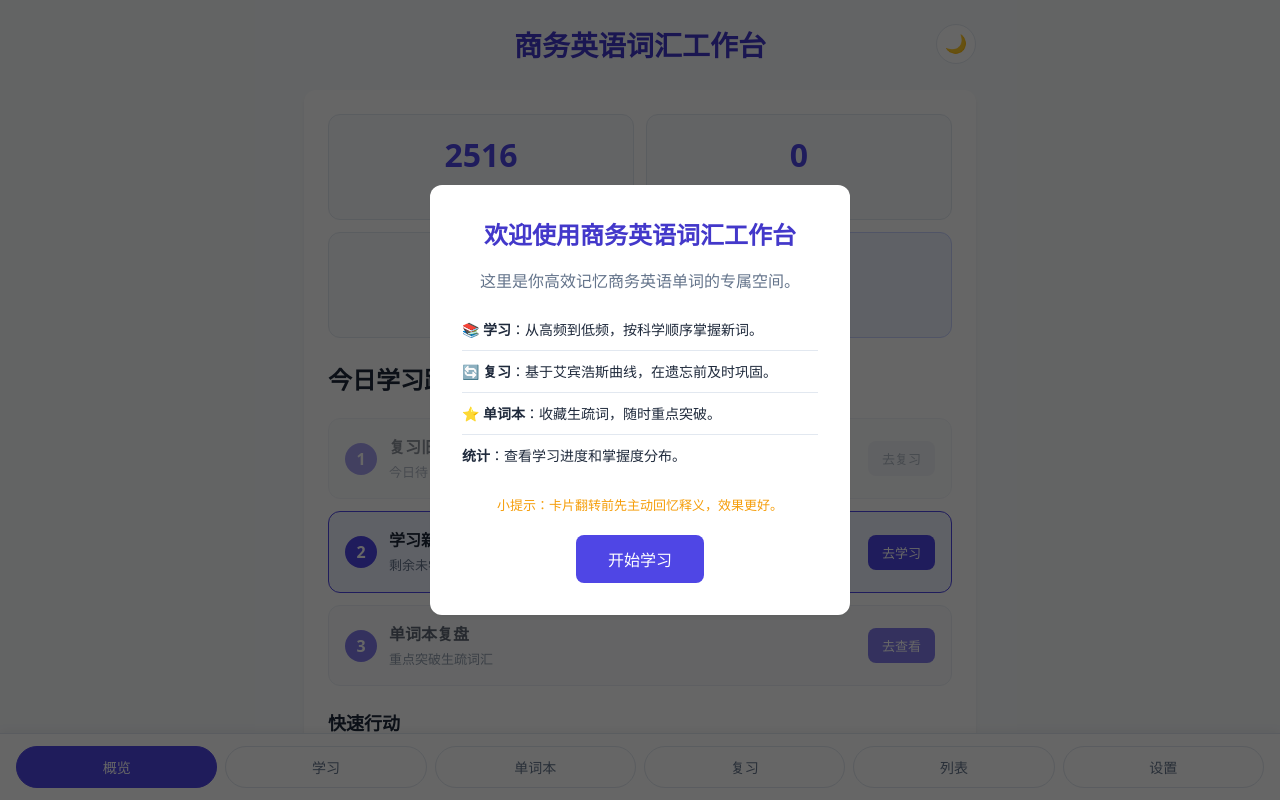
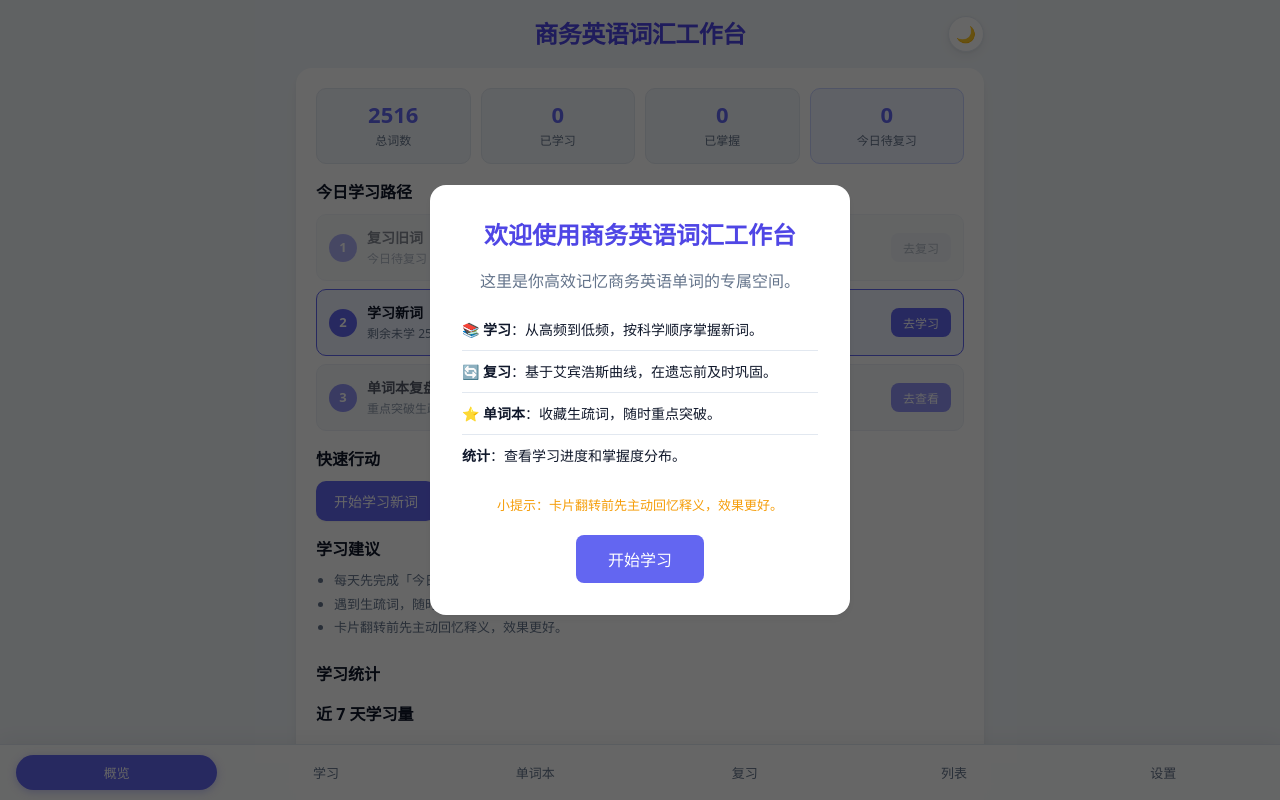
Before and after one commit to obcdengjianhao/business-english-workbench, a React (Vite) app: page / in a window 1280 px wide. Shown: the top 800 px of the page. Built offline with nearby package versions, Linux system fonts and the light colour scheme; the HTML template or start-up script is replaced by a standard one.

Commit message:
style: polish UI and remove blank areas; fix index.html duplicate body

```diff
--- a/index.html
+++ b/index.html
@@ -1,12 +1,12 @@
 <!doctype html>
-<html lang="en">
+<html lang="zh-CN">
   <head>
     <meta charset="UTF-8" />
-    <link rel="icon" type="image/svg+xml" href="/favicon.svg" />
-    <meta name="viewport" content="width=device-width, initial-scale=1.0" />
+    <link rel="icon" type="image/svg+xml" href="/business-english-workbench/favicon.svg" />
+    <meta name="viewport" content="width=device-width, initial-scale=1.0, maximum-scale=1.0, user-scalable=no" />
     <meta name="theme-color" content="#4f46e5" />
-    <link rel="manifest" href="/manifest.json" />
-    <title>business-english-workbench</title>
+    <link rel="manifest" href="/business-english-workbench/manifest.json" />
+    <title>商务英语词汇工作台</title>
   </head>
   <body>
     <div id="root"></div>
@@ -20,8 +20,3 @@
     </script>
   </body>
 </html>
-  <body>
-    <div id="root"></div>
-    <script type="module" src="/src/main.jsx"></script>
-  </body>
-</html>
--- a/src/index.css
+++ b/src/index.css
@@ -1,16 +1,18 @@
 :root {
-  --primary: #4f46e5;
-  --primary-dark: #4338ca;
-  --success: #22c55e;
+  --primary: #6366f1;
+  --primary-dark: #4f46e5;
+  --success: #10b981;
   --warning: #f59e0b;
   --danger: #ef4444;
-  --bg: #f8fafc;
+  --bg: #f1f5f9;
   --surface: #ffffff;
-  --text: #1e293b;
+  --text: #0f172a;
   --text-muted: #64748b;
   --border: #e2e8f0;
-  --shadow: 0 4px 6px -1px rgba(0, 0, 0, 0.05), 0 2px 4px -2px rgba(0, 0, 0, 0.05);
-  --radius: 12px;
+  --shadow: 0 1px 3px rgba(0, 0, 0, 0.05), 0 4px 12px rgba(0, 0, 0, 0.05);
+  --shadow-lg: 0 4px 6px -1px rgba(0, 0, 0, 0.05), 0 10px 20px -5px rgba(0, 0, 0, 0.05);
+  --radius: 16px;
+  --radius-sm: 10px;
 
   font-family: system-ui, -apple-system, BlinkMacSystemFont, 'Segoe UI', Roboto, sans-serif;
   line-height: 1.5;
@@ -34,36 +36,40 @@ body {
 .app {
   max-width: 720px;
   margin: 0 auto;
-  padding: 24px;
+  padding: 16px 16px 96px;
   transition: background 0.3s, color 0.3s;
 }
 
 .app-header {
   text-align: center;
-  margin-bottom: 24px;
+  margin-bottom: 16px;
   position: relative;
 }
 
 .app-header h1 {
-  font-size: 28px;
-  margin: 0 0 16px;
+  font-size: 24px;
+  margin: 0;
   color: var(--primary-dark);
+  font-weight: 800;
+  letter-spacing: -0.02em;
 }
 
 .theme-toggle {
   position: absolute;
   right: 0;
-  top: 0;
+  top: 50%;
+  transform: translateY(-50%);
   background: var(--surface);
   border: 1px solid var(--border);
   border-radius: 999px;
-  width: 40px;
-  height: 40px;
-  font-size: 18px;
+  width: 36px;
+  height: 36px;
+  font-size: 16px;
   cursor: pointer;
   display: flex;
   align-items: center;
   justify-content: center;
+  box-shadow: var(--shadow);
 }
 
 .app-nav {
@@ -94,9 +100,8 @@ body {
 .app-main {
   background: var(--surface);
   border-radius: var(--radius);
-  box-shadow: var(--shadow);
-  padding: 24px;
-  margin-bottom: 80px;
+  box-shadow: var(--shadow-lg);
+  padding: 20px;
   animation: fadeIn 0.3s ease;
 }
 
@@ -116,21 +121,22 @@ body {
   bottom: 0;
   left: 0;
   right: 0;
-  background: var(--surface);
+  background: rgba(255, 255, 255, 0.92);
+  backdrop-filter: blur(10px);
   border-top: 1px solid var(--border);
-  padding: 12px 16px;
-  box-shadow: 0 -2px 10px rgba(0, 0, 0, 0.05);
+  padding: 10px 16px calc(10px + env(safe-area-inset-bottom));
+  box-shadow: 0 -4px 20px rgba(0, 0, 0, 0.05);
   z-index: 100;
 }
 
 .bottom-nav button {
   flex: 1;
-  padding: 10px 8px;
-  border: 1px solid var(--border);
-  background: var(--surface);
+  padding: 8px 6px;
+  border: none;
+  background: transparent;
   border-radius: 999px;
   cursor: pointer;
-  font-size: 14px;
+  font-size: 13px;
   color: var(--text-muted);
   transition: all 0.2s;
   white-space: nowrap;
@@ -140,21 +146,21 @@ body {
 .bottom-nav button.active {
   background: var(--primary);
   color: #fff;
-  border-color: var(--primary);
+  box-shadow: 0 2px 8px rgba(99, 102, 241, 0.35);
 }
 
 /* Dashboard */
 .stats-grid {
   display: grid;
-  grid-template-columns: repeat(2, 1fr);
-  gap: 12px;
-  margin-bottom: 24px;
+  grid-template-columns: repeat(4, 1fr);
+  gap: 10px;
+  margin-bottom: 16px;
 }
 
 .stat-card {
   background: var(--bg);
-  border-radius: var(--radius);
-  padding: 16px;
+  border-radius: var(--radius-sm);
+  padding: 12px 8px;
   text-align: center;
   border: 1px solid var(--border);
   cursor: pointer;
@@ -173,35 +179,36 @@ body {
 
 .stat-number {
   display: block;
-  font-size: 32px;
-  font-weight: 700;
+  font-size: 22px;
+  font-weight: 800;
   color: var(--primary);
+  line-height: 1.2;
 }
 
 .stat-label {
-  font-size: 14px;
+  font-size: 12px;
   color: var(--text-muted);
 }
 
 .quick-actions,
 .tips,
 .learning-path {
-  margin-top: 24px;
+  margin-top: 16px;
 }
 
 .learning-path .path-steps {
   display: flex;
   flex-direction: column;
-  gap: 12px;
+  gap: 8px;
 }
 
 .path-step {
   display: flex;
   align-items: center;
-  gap: 12px;
-  padding: 16px;
+  gap: 10px;
+  padding: 12px;
   border: 1px solid var(--border);
-  border-radius: var(--radius);
+  border-radius: var(--radius-sm);
   background: var(--bg);
   opacity: 0.7;
   transition: opacity 0.2s;
@@ -222,8 +229,8 @@ body {
 }
 
 .path-step .step-number {
-  width: 32px;
-  height: 32px;
+  width: 28px;
+  height: 28px;
   border-radius: 50%;
   background: var(--primary);
   color: #fff;
@@ -231,6 +238,7 @@ body {
   align-items: center;
   justify-content: center;
   font-weight: 700;
+  font-size: 13px;
   flex-shrink: 0;
 }
 
@@ -241,23 +249,24 @@ body {
 
 .path-step strong {
   display: block;
-  margin-bottom: 4px;
+  margin-bottom: 2px;
+  font-size: 14px;
 }
 
 .path-step p {
   margin: 0;
-  font-size: 13px;
+  font-size: 12px;
   color: var(--text-muted);
 }
 
 .path-step button {
-  padding: 8px 14px;
+  padding: 6px 12px;
   border: none;
   border-radius: 8px;
   background: var(--primary);
   color: #fff;
   cursor: pointer;
-  font-size: 13px;
+  font-size: 12px;
   flex-shrink: 0;
 }
 
@@ -272,9 +281,12 @@ body {
 .add-word h2,
 .notebook-list h2,
 .word-list-view h2,
-.settings-view h2 {
-  font-size: 18px;
-  margin-bottom: 12px;
+.settings-view h2,
+.learning-path h2,
+.stats-view h2 {
+  font-size: 16px;
+  margin-bottom: 10px;
+  font-weight: 700;
 }
 
 .actions {
@@ -292,10 +304,22 @@ body {
 .import-label {
   padding: 10px 18px;
   border: none;
-  border-radius: 8px;
+  border-radius: 10px;
   cursor: pointer;
   font-size: 14px;
-  transition: opacity 0.2s;
+  font-weight: 500;
+  transition: all 0.2s;
+  box-shadow: 0 1px 2px rgba(0, 0, 0, 0.05);
+}
+
+.actions button:hover,
+.card-actions button:hover,
+.rating button:hover,
+.add-word button:hover,
+.data-actions button:hover,
+.import-label:hover {
+  transform: translateY(-1px);
+  box-shadow: 0 4px 10px rgba(0, 0, 0, 0.1);
 }
 
 .actions button {
@@ -310,9 +334,14 @@ body {
 }
 
 .tips ul {
-  padding-left: 20px;
+  padding-left: 18px;
+  margin: 0;
   color: var(--text-muted);
-  font-size: 14px;
+  font-size: 13px;
+}
+
+.tips li {
+  margin-bottom: 4px;
 }
 
 /* Card */
@@ -344,7 +373,7 @@ body {
 .card {
   width: 100%;
   max-width: 420px;
-  height: 280px;
+  height: 260px;
   margin: 0 auto 16px;
   perspective: 1000px;
   cursor: pointer;
@@ -361,9 +390,9 @@ body {
   flex-direction: column;
   justify-content: center;
   align-items: center;
-  padding: 24px;
-  box-shadow: var(--shadow);
-  transition: transform 0.6s;
+  padding: 20px;
+  box-shadow: var(--shadow-lg);
+  transition: transform 0.5s cubic-bezier(0.4, 0, 0.2, 1);
 }
 
 .card-front {
@@ -384,8 +413,9 @@ body {
 }
 
 .card h2 {
-  font-size: 36px;
+  font-size: 34px;
   margin: 0 0 8px;
+  font-weight: 800;
 }
 
 .phonetic {
@@ -473,6 +503,9 @@ body {
   background: var(--surface);
   border: 1px solid var(--border);
   color: var(--text);
+  border-radius: 10px;
+  padding: 8px 14px;
+  font-size: 13px;
 }
 
 .rating {
@@ -483,16 +516,17 @@ body {
 }
 
 .rating button {
-  min-width: 80px;
-  font-size: 14px;
+  min-width: 76px;
+  font-size: 13px;
   color: #fff;
-  padding: 10px 14px;
+  padding: 10px 12px;
+  border-radius: 10px;
 }
 
 .rating.four button {
-  min-width: 70px;
-  font-size: 13px;
-  padding: 8px 10px;
+  min-width: 68px;
+  font-size: 12px;
+  padding: 8px 8px;
 }
 
 .btn-again {
@@ -522,13 +556,15 @@ body {
 .add-word input {
   padding: 10px 12px;
   border: 1px solid var(--border);
-  border-radius: 8px;
+  border-radius: 10px;
   font-size: 14px;
+  background: var(--surface);
 }
 
 .add-word button {
   background: var(--primary);
   color: #fff;
+  border-radius: 10px;
 }
 
 .notebook-list ul {
@@ -663,7 +699,7 @@ body {
 .list-controls select {
   padding: 10px 12px;
   border: 1px solid var(--border);
-  border-radius: 8px;
+  border-radius: 10px;
   font-size: 14px;
   background: var(--surface);
   color: var(--text);
```
